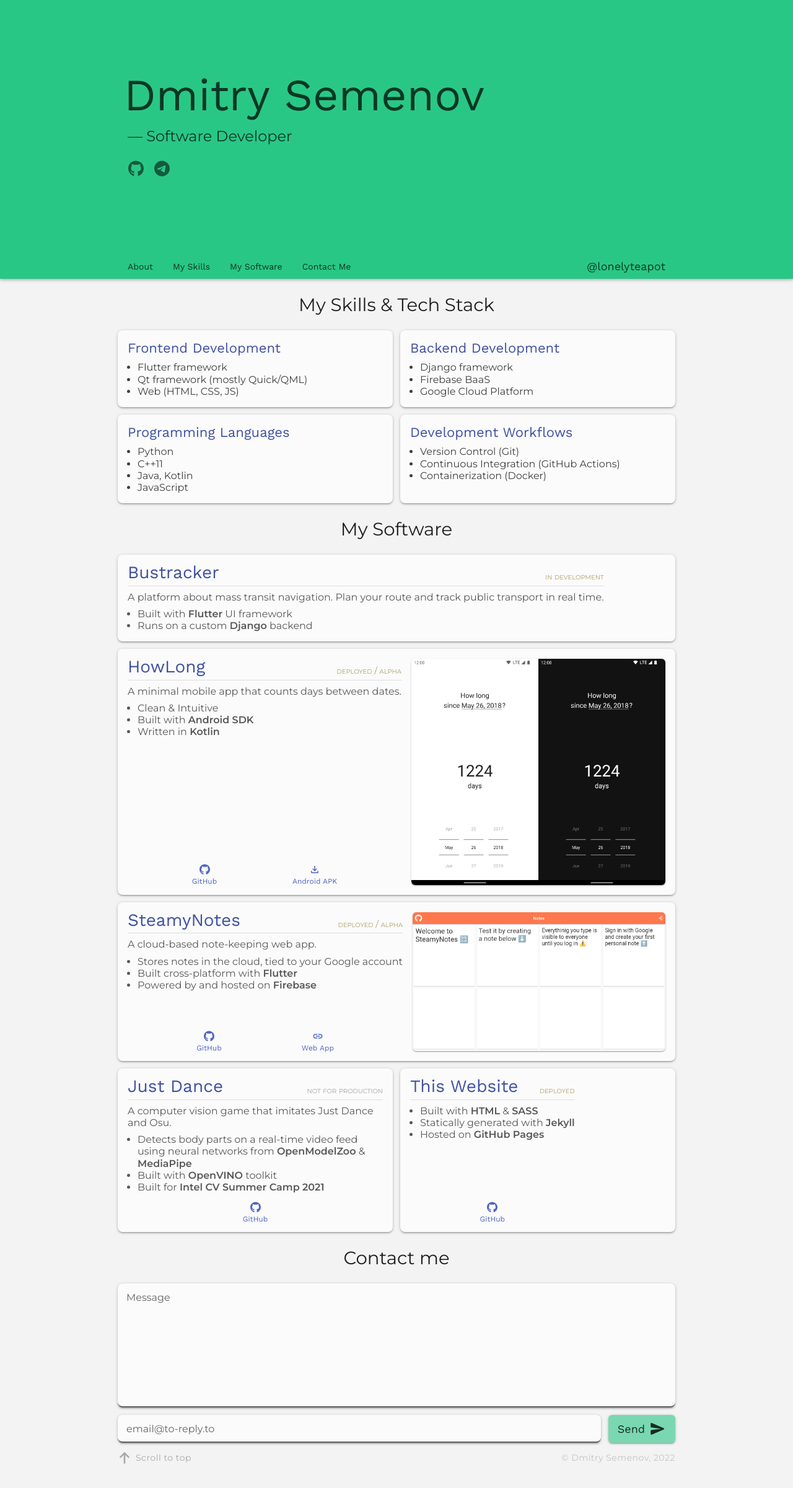
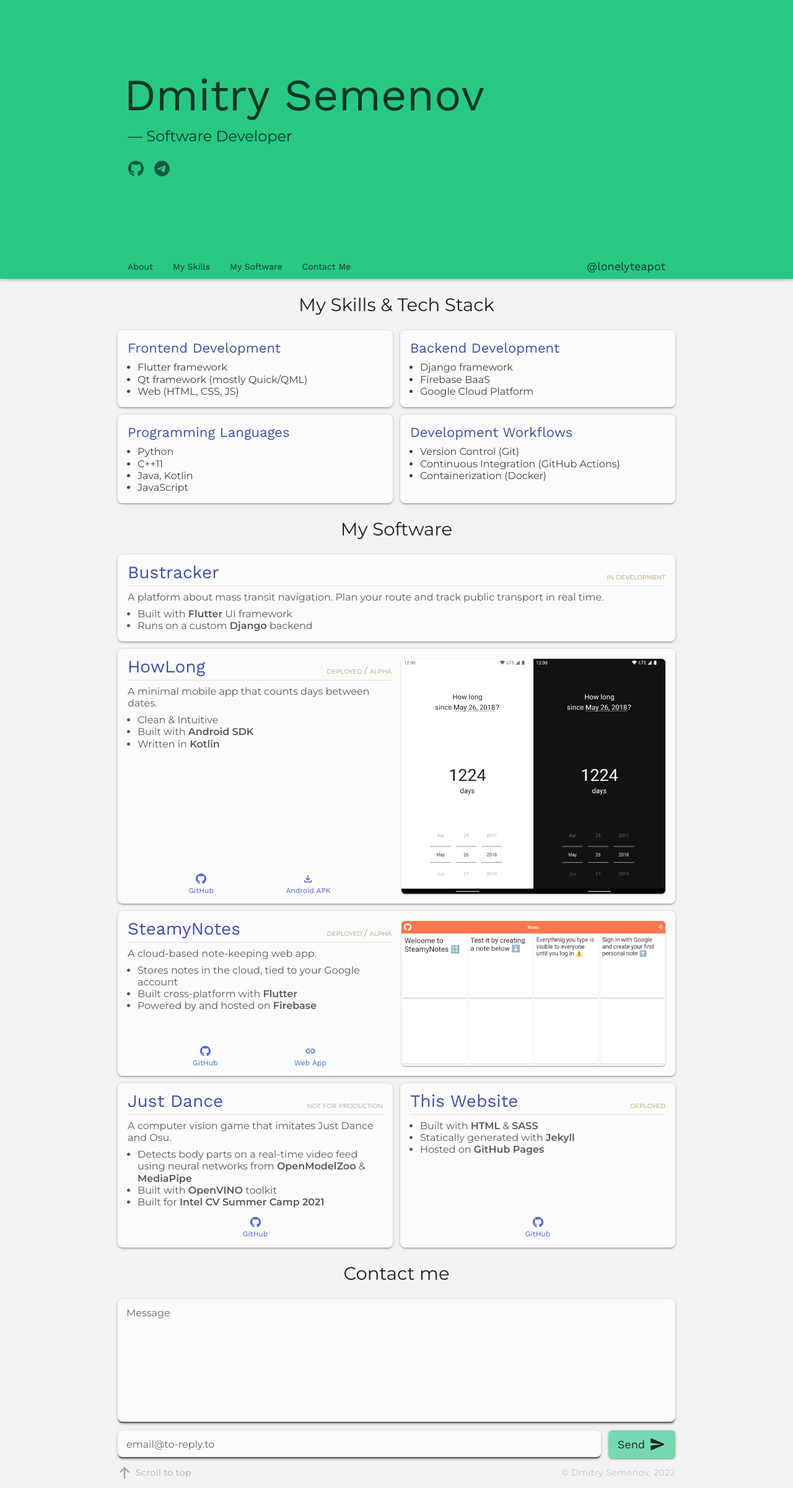
Before and after one commit to lonelyteapot/lonelyteapot.github.io, a Jekyll site: the page built from pages/index.html, in a window 1280 px wide. Shown: the whole page at 62% size. Built offline with Jekyll 4.4.1, drawn with Linux system fonts in a browser that asks for light colours; before the commit the page ends 2376 px from its top, so only the background shows below that.

Commit message:
Fix image stretching

```diff
--- a/css/index.scss
+++ b/css/index.scss
@@ -51,6 +51,7 @@ ignore {$front-matter: lint};
     display: flex;
     flex-direction: column;
     justify-content: start;
+    flex: 1;
     gap: 0.5rem;
     margin-top: -0.25rem;
 
@@ -97,10 +98,11 @@ ignore {$front-matter: lint};
     justify-content: space-evenly;
     gap: 0.75rem;
     max-height: 25rem;
-    flex: 1 1 360px;
+    flex: 1;
 
     img {
         max-width: 100%;
+        height: auto;
         border-radius: 6px;
         background-color: rgba(0, 0, 0, 0.2);
         box-shadow: $shadow-1;
```
